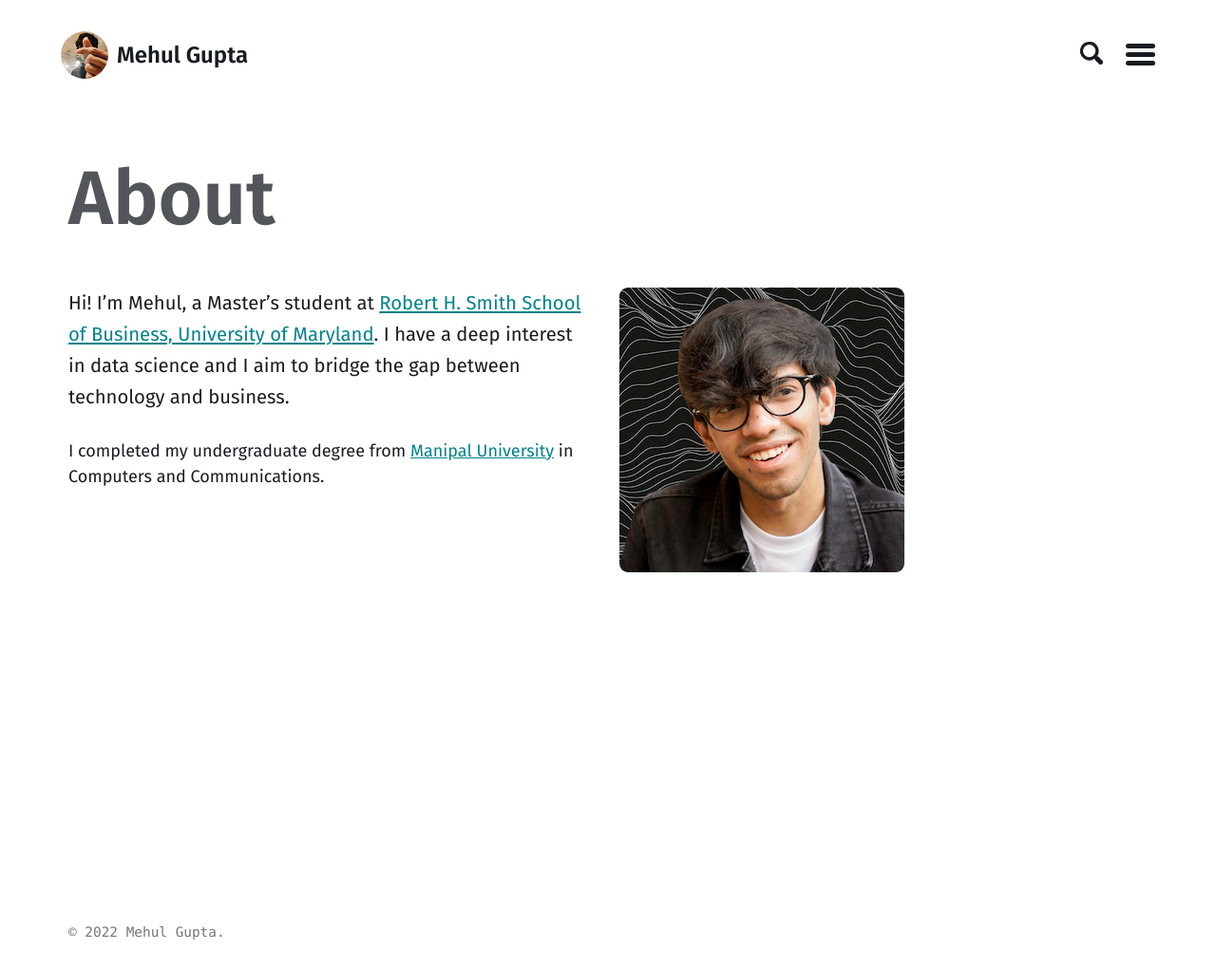
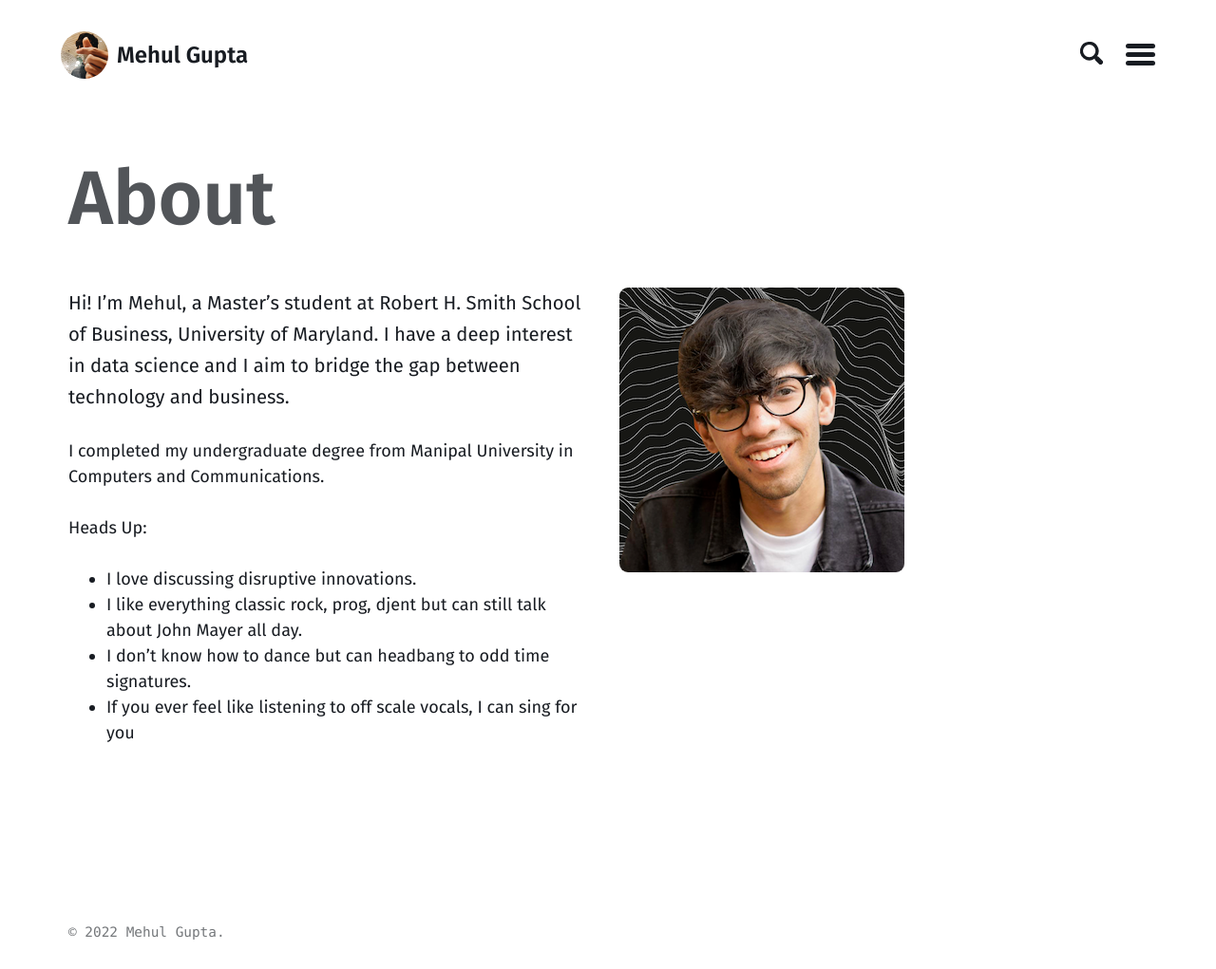
Before and after one commit to mehulg25/mehulg25.github.io, a Jekyll site: the page built from about.md, in a window 1280 px wide. Shown: the whole page at 95% size. Built offline with Jekyll 4.4.1, drawn with Linux system fonts in a browser that asks for light colours.

Commit message:
Update about
Minor changes.

```diff
--- a/about.md
+++ b/about.md
@@ -4,6 +4,12 @@ layout: about
 permaline: /about
 ---
 
-Hi! I'm Mehul, a Master's student at [Robert H. Smith School of Business, University of Maryland]("https://www.rhsmith.umd.edu"). I have a deep interest in data science and I aim to bridge the gap between technology and business.
+Hi! I'm Mehul, a Master's student at Robert H. Smith School of Business, University of Maryland. I have a deep interest in data science and I aim to bridge the gap between technology and business.
 
-I completed my undergraduate degree from [Manipal University]("https://jaipur.manipal.edu") in Computers and Communications.
+I completed my undergraduate degree from Manipal University in Computers and Communications.
+
+Heads Up:
+- I love discussing disruptive innovations.
+- I like everything classic rock, prog, djent but can still talk about John Mayer all day.
+- I don't know how to dance but can headbang to odd time signatures.
+- If you ever feel like listening to off scale vocals, I can sing for you
```
